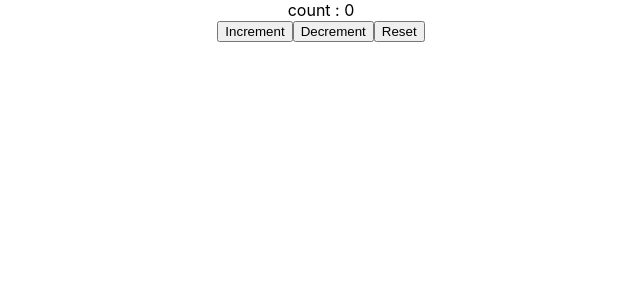
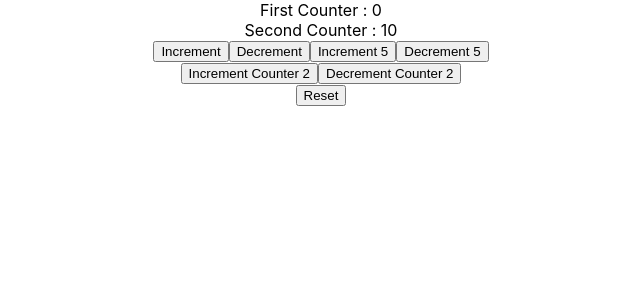
Before and after one commit to Yanil01/reducer-hook, a React (Create React App) app: page / in a window 1280 px wide. Shown: the top 300 px of the page, without its empty margins (319-959 px from the left). Built offline with nearby package versions, Linux system fonts and the light colour scheme.

Commit message:
state as objects

```diff
--- a/src/Components/CounterTwo.js
+++ b/src/Components/CounterTwo.js
@@ -3,15 +3,20 @@ import React, { useReducer } from "react";
 // Initial state for the counter component
 const initialState = {
   firstCounter: 0, // Initial value of firstCounter
+  secondCounter: 10, // Initial value of secondCounter
 };
 
 // Reducer function that determines how state changes based on actions
 const reducer = (state, action) => {
   switch (action.type) {
     case "increment":
-      return { firstCounter: state.firstCounter + 1 }; // Increase firstCounter by 1
+      return { ...state, firstCounter: state.firstCounter + action.value }; // Increment firstCounter by action.value
     case "decrement":
-      return { firstCounter: state.firstCounter - 1 }; // Decrease firstCounter by 1
+      return { ...state, firstCounter: state.firstCounter - action.value }; // Decrement firstCounter by action.value
+    case "increment2":
+      return { ...state, secondCounter: state.secondCounter + action.value }; // Increment firstCounter by action.value
+    case "decrement2":
+      return { ...state, secondCounter: state.secondCounter - action.value }; // Decrement firstCounter by action.value
     case "reset":
       return initialState; // Reset state to initial state
     default:
@@ -26,30 +31,70 @@ function CounterTwo() {
   return (
     <div>
       {/* Displaying the current value of firstCounter */}
-      <div>count : {count.firstCounter}</div>
+      <div>First Counter : {count.firstCounter}</div>
+      {/* Displaying the current value of secondCounter */}
 
-      {/* Button to increment firstCounter */}
+      <div>Second Counter : {count.secondCounter}</div>
+
+      {/* Button to increment firstCounter by 1 */}
       <button
         onClick={() => {
-          dispatch({ type: "increment" }); // Dispatching action to increment firstCounter
+          dispatch({ type: "increment", value: 1 });
         }}
       >
         Increment
       </button>
 
-      {/* Button to decrement firstCounter */}
+      {/* Button to decrement firstCounter by 1 */}
       <button
         onClick={() => {
-          dispatch({ type: "decrement" }); // Dispatching action to decrement firstCounter
+          dispatch({ type: "decrement", value: 1 });
         }}
       >
         Decrement
       </button>
 
+      {/* Button to increment firstCounter by 5 */}
+      <button
+        onClick={() => {
+          dispatch({ type: "increment", value: 5 });
+        }}
+      >
+        Increment 5
+      </button>
+
+      {/* Button to decrement firstCounter by 5 */}
+      <button
+        onClick={() => {
+          dispatch({ type: "decrement", value: 5 });
+        }}
+      >
+        Decrement 5
+      </button>
+      <div>
+        {/* Button to increment secondCounter by 1 */}
+        <button
+          onClick={() => {
+            dispatch({ type: "increment2", value: 1 });
+          }}
+        >
+          Increment Counter 2
+        </button>
+
+        {/* Button to decrement secondCounter by 1 */}
+        <button
+          onClick={() => {
+            dispatch({ type: "decrement2", value: 1 });
+          }}
+        >
+          Decrement Counter 2
+        </button>
+      </div>
+
       {/* Button to reset state to initial state */}
       <button
         onClick={() => {
-          dispatch({ type: "reset" }); // Dispatching action to reset state
+          dispatch({ type: "reset" });
         }}
       >
         Reset
```
